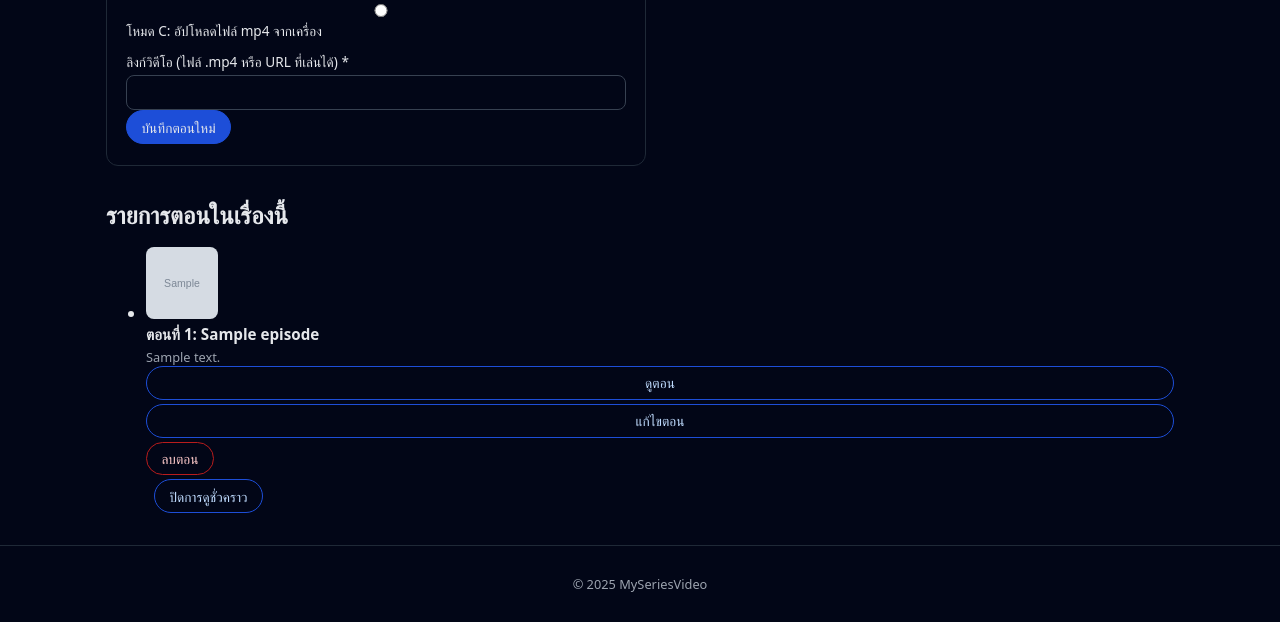
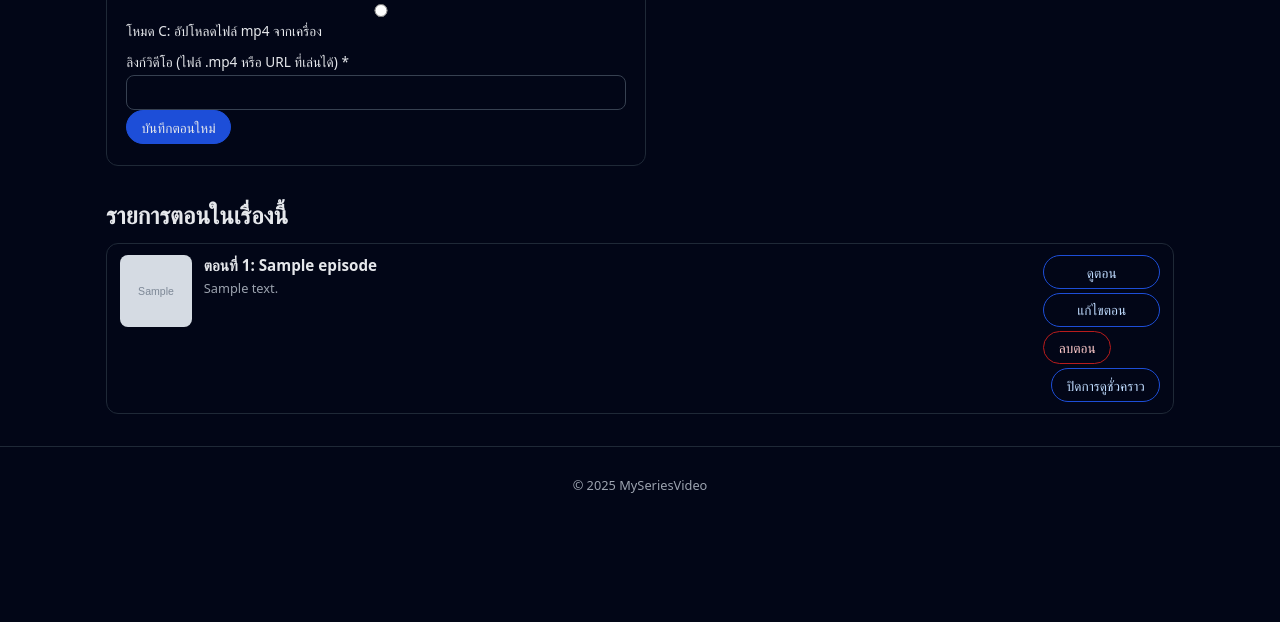
Before and after one commit to Phechr2025/test-code, a Flask app: page /admin/series/1/episodes in a window 1280 px wide. Shown: the part 858-1480 px from the top of the page. After the commit the page ends 1351 px from the top, so only its background shows below. Run offline with Flask 3, Linux system fonts and the light colour scheme; the visitor is signed in with stand-in values (Sample User, id 1); tables that the repository leaves empty hold one stand-in row (values such as "Sample post"); grey boxes marked "Sample" are stand-in pictures; some libraries are stand-ins or nearby versions.

Commit message:
Update style.css

```diff
--- a/static/style.css
+++ b/static/style.css
@@ -286,7 +286,8 @@ h1, h2 {
 .series-info {
   flex: 1;
 }
-list-style: none;
+ul {
+  list-style: none;
   padding: 0;
   margin: 0;
 }
```
